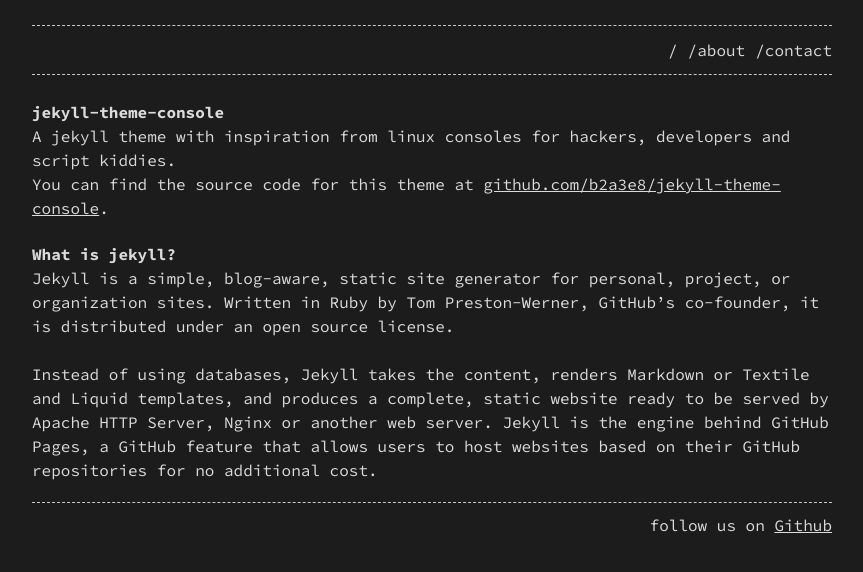
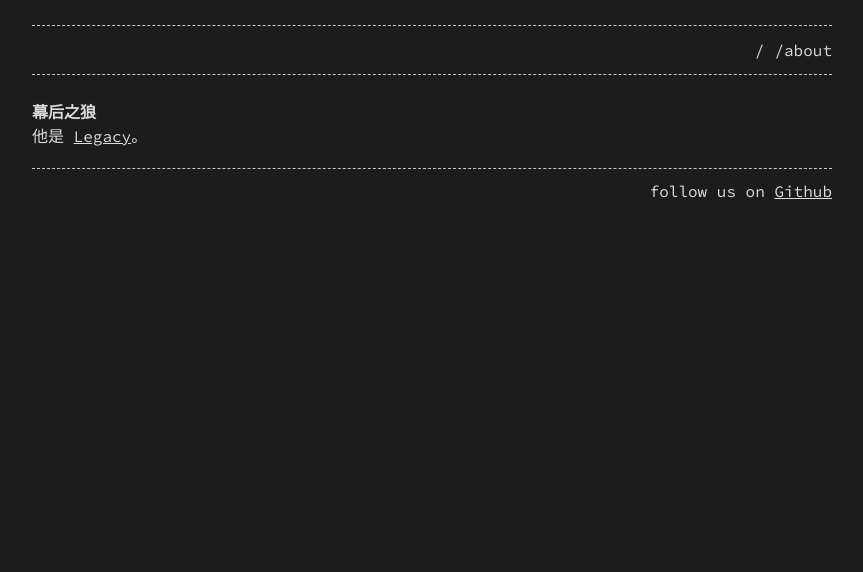
Before and after one commit to fur2/project, a Jekyll site: the page built from about.md, in a window 1280 px wide. Shown: the top 572 px of the page, without its empty margins (208-1071 px from the left). Built offline with Jekyll 4.4.1, drawn with Linux system fonts in a browser that asks for light colours.

Commit message:
更新 head

```diff
--- a/about.md
+++ b/about.md
@@ -4,12 +4,6 @@ title: /about
 permalink: /about/
 ---
 
-# jekyll-theme-console
+# 幕后之狼
 
-A jekyll theme with inspiration from linux consoles for hackers, developers and script kiddies.
-You can find the source code for this theme at [github.com/b2a3e8/jekyll-theme-console](https://github.com/b2a3e8/jekyll-theme-console).
-
-## What is jekyll?
-
-Jekyll is a simple, blog-aware, static site generator for personal, project, or organization sites. Written in Ruby by Tom Preston-Werner, GitHub's co-founder, it is distributed under an open source license.
-<br />Instead of using databases, Jekyll takes the content, renders Markdown or Textile and Liquid templates, and produces a complete, static website ready to be served by Apache HTTP Server, Nginx or another web server. Jekyll is the engine behind GitHub Pages, a GitHub feature that allows users to host websites based on their GitHub repositories for no additional cost.
+他是 [Legacy](https://github.com/fur2)。
```
Also changed, not shown: contact.md (deleted, +0 -14 lines).
